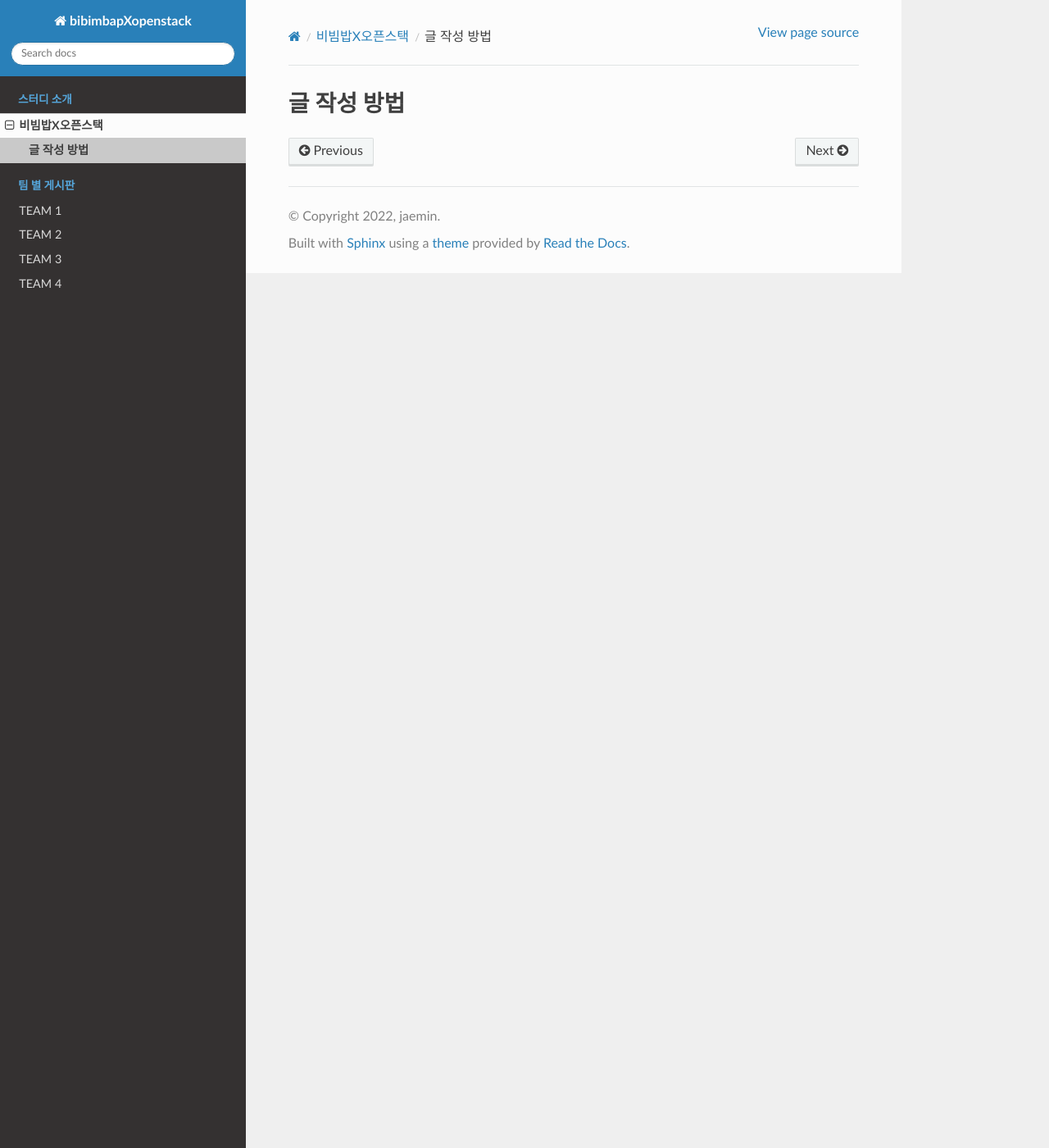
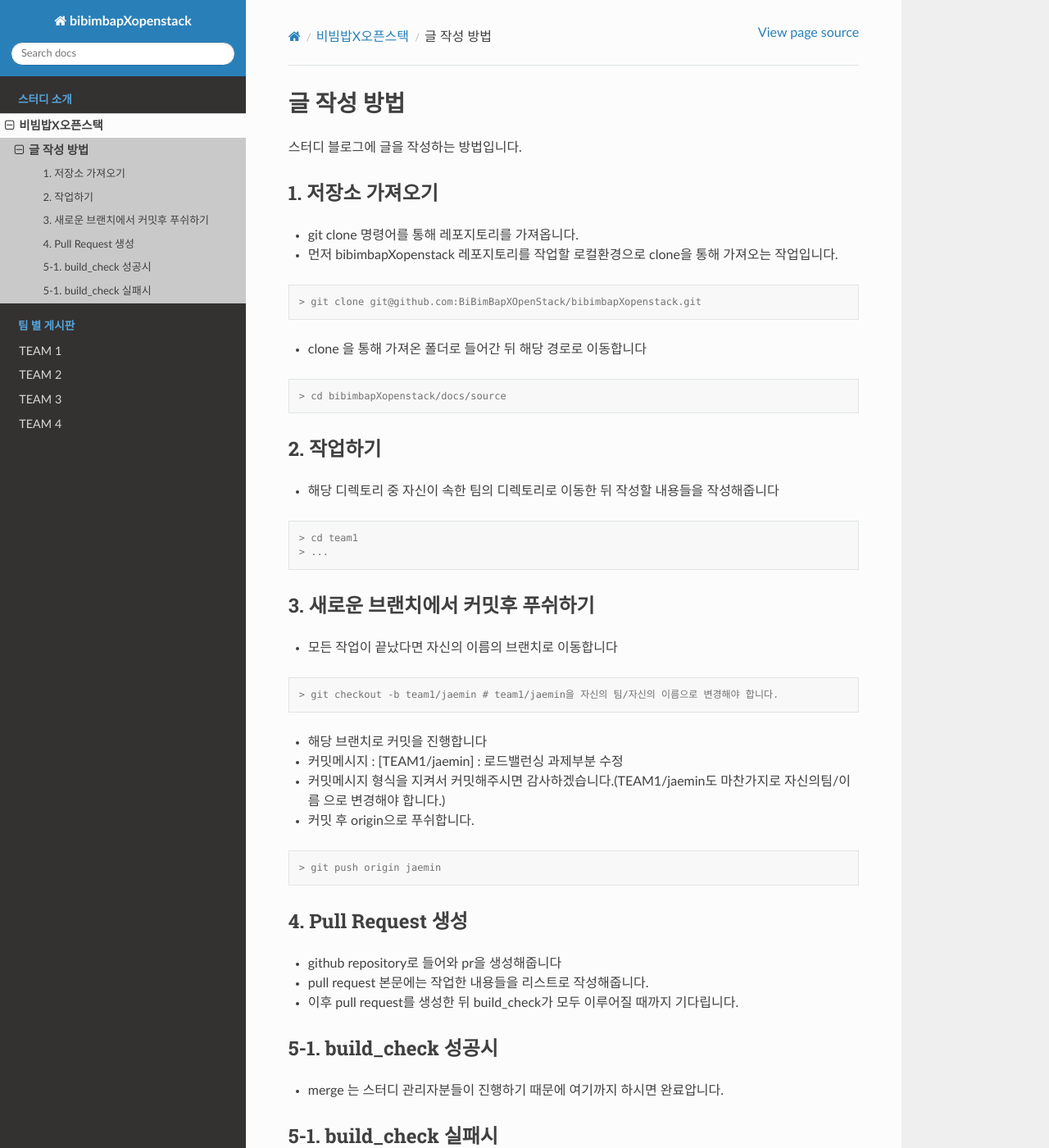
Before and after one commit to BiBimBapXOpenStack/bibimbapXopenstack, a Sphinx documentation site: the page built from docs/source/introduce/docs/index.rst, in a window 1280 px wide and 1400 px high. Shown: the whole window at 82% size. Built offline with Sphinx 7.4.7 and the Read the Docs theme 2.0.0, drawn with Linux system fonts in a browser that asks for light colours; some of the changed text lies outside the part shown.

Commit message:
[BUILD] Feat : 블로그 작성 방법 수정

```diff
--- a/docs/source/introduce/docs/index.rst
+++ b/docs/source/introduce/docs/index.rst
@@ -1,2 +1,74 @@
 글 작성 방법
-=============
+============
+스터디 블로그에 글을 작성하는 방법입니다.
+
+1. 저장소 가져오기
+-----------------------------
+
+- git clone 명령어를 통해 레포지토리를 가져옵니다.
+
+- 먼저 bibimbapXopenstack 레포지토리를 작업할 로컬환경으로 clone을 통해 가져오는 작업입니다.
+
+.. code-block:: console
+
+    > git clone git@github.com:BiBimBapXOpenStack/bibimbapXopenstack.git
+
+- clone 을 통해 가져온 폴더로 들어간 뒤 해당 경로로 이동합니다
+
+.. code-block:: console
+
+    > cd bibimbapXopenstack/docs/source
+
+2. 작업하기
+-----------------------------
+
+- 해당 디렉토리 중 자신이 속한 팀의 디렉토리로 이동한 뒤 작성할 내용들을 작성해줍니다
+
+.. code-block:: console
+
+    > cd team1
+    > ...
+
+3. 새로운 브랜치에서 커밋후 푸쉬하기
+-----------------------------
+
+- 모든 작업이 끝났다면 자신의 이름의 브랜치로 이동합니다
+
+.. code-block:: console
+
+    > git checkout -b team1/jaemin # team1/jaemin을 자신의 팀/자신의 이름으로 변경해야 합니다.
+
+- 해당 브랜치로 커밋을 진행합니다
+
+- 커밋메시지 : [TEAM1/jaemin] : 로드밸런싱 과제부분 수정
+
+- 커밋메시지 형식을 지켜서 커밋해주시면 감사하겠습니다.(TEAM1/jaemin도 마찬가지로 자신의팀/이름 으로 변경해야 합니다.)
+
+- 커밋 후 origin으로 푸쉬합니다.
+
+.. code-block:: console
+
+    > git push origin jaemin
+
+4. Pull Request 생성
+-----------------------------
+
+- github repository로 들어와 pr을 생성해줍니다
+
+- pull request 본문에는 작업한 내용들을 리스트로 작성해줍니다.
+
+- 이후 pull request를 생성한 뒤 build_check가 모두 이루어질 때까지 기다립니다.
+
+5-1. build_check 성공시
+------------------------------
+
+- merge 는 스터디 관리자분들이 진행하기 때문에 여기까지 하시면 완료압니다.
+
+5-1. build_check 실패시
+------------------------------
+
+- 빌드 체크에 실패할 경우 detail 버튼을 통해 빌드 상세 정보로 들어갑니다
+
+- 내리다보면 에러가 뜬 부분이 있을텐데 참고하셔서 수정하시면 됩니다
+
+- 빌드 테스트에 통과하지 못한 pull request는 merge없이 close 해주시면 됩니다
```
